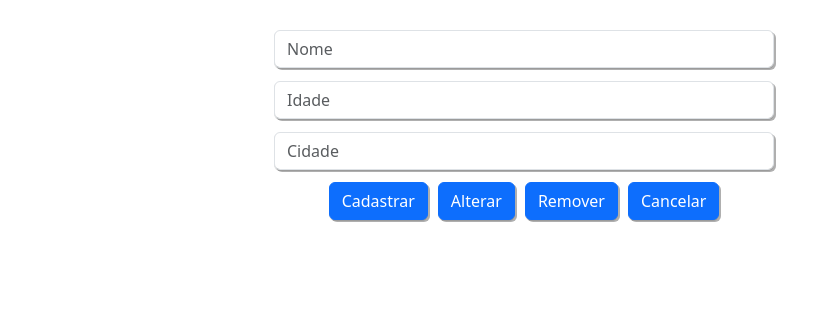
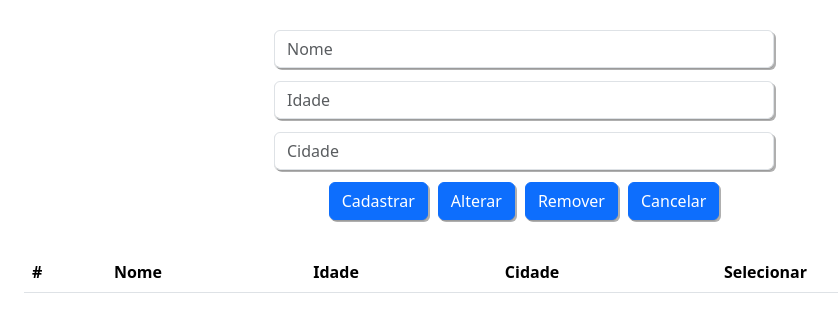
Before and after one commit to FranciscoAraujo95/angular-basico, an Angular app: page / in a window 1280 px wide. Shown: the top 332 px of the page, without its empty margins (116-954 px from the left). Built offline with nearby package versions, Linux system fonts and the light colour scheme.

Commit message:
Table header

```diff
--- a/src/app/component11/component11.component.css
+++ b/src/app/component11/component11.component.css
@@ -12,3 +12,8 @@ input {
 input[type="button"] {
   margin: 0 5px;
 }
+
+table {
+  width: 1000px;
+  margin: 2rem auto;
+}
--- a/src/app/component11/component11.component.html
+++ b/src/app/component11/component11.component.html
@@ -8,3 +8,19 @@
   <input type="button" value="Remover" class="btn btn-primary">
   <input type="button" value="Cancelar" class="btn btn-primary">
 </form>
+
+<table class="table">
+  <thead>
+    <tr>
+      <th>#</th>
+      <th>Nome</th>
+      <th>Idade</th>
+      <th>Cidade</th>
+      <th>Selecionar</th>
+    </tr>
+  </thead>
+
+  <tbody>
+
+  </tbody>
+</table>
```
